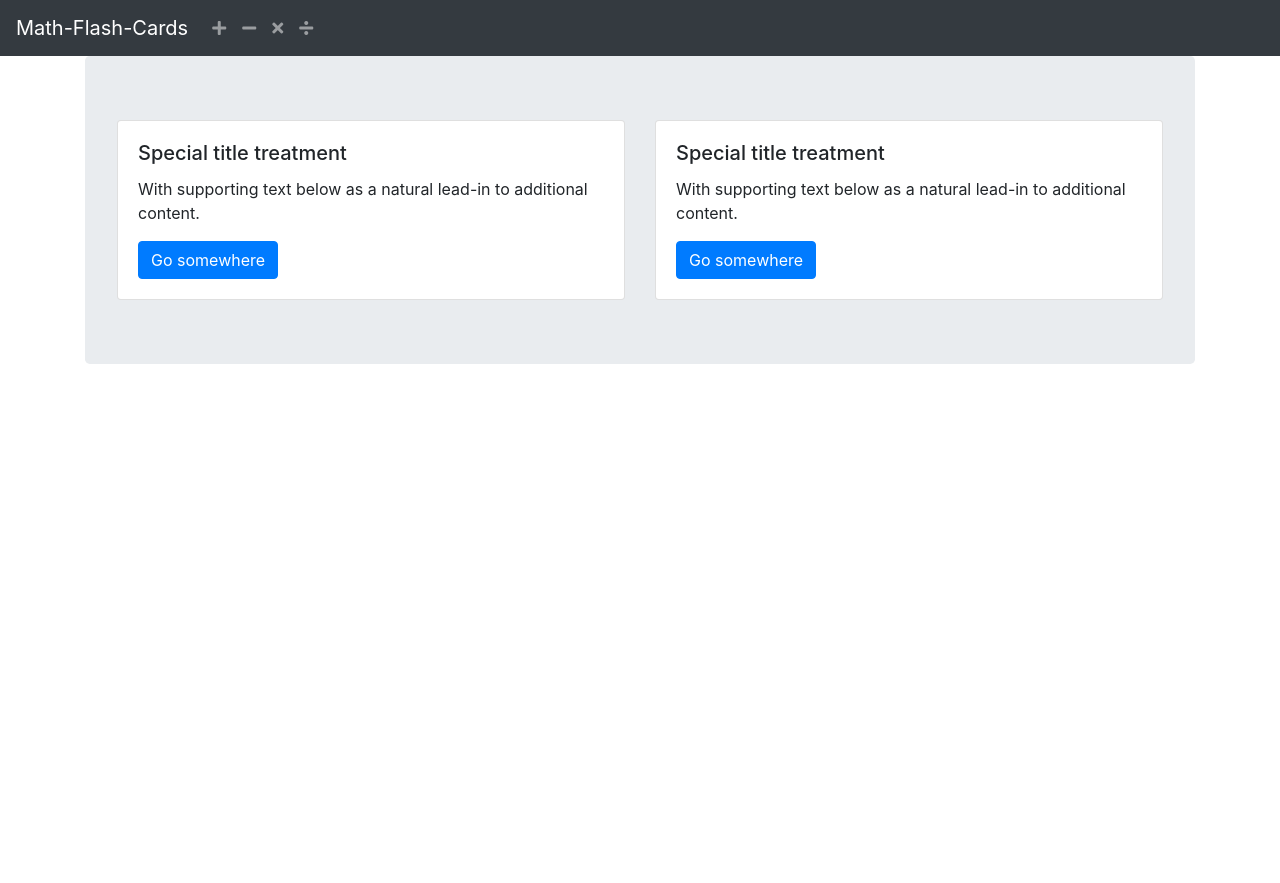
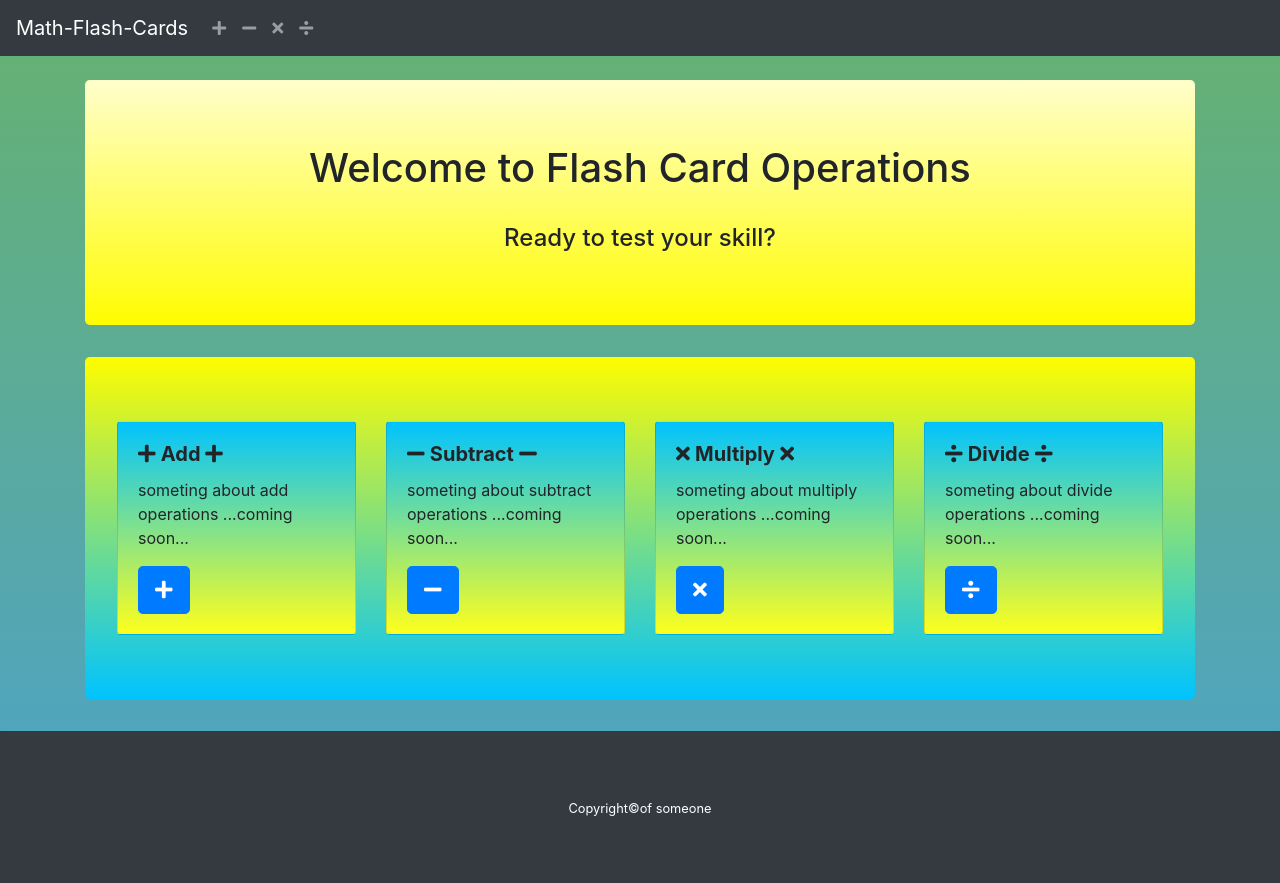
Before and after one commit to GhitaAlexandruIon/flashCard, a Django app: page / in a window 1280 px wide. Before the commit the page ends 364 px from the top, so only its background shows below. Run offline with Django 3.2, Linux system fonts and the light colour scheme; some libraries are stand-ins or nearby versions.

Commit message:
Style for home page

```diff
--- a/static/css/main.css
+++ b/static/css/main.css
@@ -2,6 +2,8 @@ body{
     margin: 0;
     padding: 0;
     box-sizing: border-box;
+    background: linear-gradient(#67B26F, #4ca2cd), no-repeat;
+    background-size: cover;
 }
 .answer-alert{
     margin-top: 10px;
@@ -22,7 +24,7 @@ body{
     background: linear-gradient(135deg, #ffffcc 0%, lightslategrey 25%, #1e539e 25%, lightgreen 50%, #ff3083 75%,black 100%), no-repeat;
 }
 .add-header, .subtract-header, .multiply-header, .divide-header{
-    margin-top: 20px;
+    margin-top: 70px;
     height: 100%;
     width: 100%;
 }
@@ -38,3 +40,24 @@ body{
     size: 10px;
     transition: ease-in-out 1s;
 }
+footer div.jumbotron{
+    margin: 0;
+}
+.main-header {
+    margin-top: 30px;
+    background: linear-gradient(#fffc00, #00c3ff);
+}
+.home-header{
+    background: linear-gradient(#ffffcc, #fffc00);
+}
+.add-title:hover{
+    color: dodgerblue;
+    transform: rotate(1deg) scale(3);
+    transition: ease-in .3s;
+}
+.card{
+    background: linear-gradient(#00c3ff, #ffff1c);
+}
+.answer-form{
+    margin-bottom: 50px;
+}
--- a/templates/base.html
+++ b/templates/base.html
@@ -44,8 +44,10 @@
 
     {% endblock %}
 </div>
-<footer>
-
+<footer class="bg-dark">
+    <div class="jumbotron bg-dark text-center">
+        <small style="color: white">Copyright&#169;of someone</small>
+    </div>
 </footer>
 
 <!-- Optional JavaScript -->
--- a/website/templates/add.html
+++ b/website/templates/add.html
@@ -22,7 +22,7 @@
     </h1>
         </div>
 
-    <form action="{% url 'add' %}" method="POST">
+    <form action="{% url 'add' %}" method="POST" class="answer-form">
         {% csrf_token %}
         <div class="form-group">
             <input type="text" class="form-control" placeholder="Type your answer here" name="answer" aria-label="">
--- a/website/templates/divide.html
+++ b/website/templates/divide.html
@@ -22,7 +22,7 @@
     </h1>
         </div>
 
-    <form action="{% url 'divide' %}" method="POST">
+    <form action="{% url 'divide' %}" method="POST" class="answer-form">
         {% csrf_token %}
         <div class="form-group">
             <input type="text" class="form-control" placeholder="Type your answer here" name="answer">
--- a/website/templates/home.html
+++ b/website/templates/home.html
@@ -1,26 +1,79 @@
 {% extends 'base.html' %}
-
+{% load  static %}
 {% block content %}
-    <div class="jumbotron">
+    <br>
+    <div class="jumbotron home-header text-center">
+        <h1>Welcome to Flash Card Operations</h1>
+        <br>
+        <h4>Ready to test your skill?</h4>
+    </div>
+    <div class="jumbotron main-header">
         <div class="row">
-            <div class="col-sm-6">
+            <div class="col-sm-3">
                 <div class="card">
                     <div class="card-body">
-                        <h5 class="card-title">Special title treatment</h5>
-                        <p class="card-text">With supporting text below as a natural lead-in to additional content.</p>
-                        <a href="#" class="btn btn-primary">Go somewhere</a>
+                        <h5 class="card-title">
+                            <i class="fa fa-plus add"></i>
+                            <strong class="add-title">Add </strong>
+                            <i class="fa fa-plus add"></i>
+                        </h5>
+                        <p class="card-text">someting about add operations
+                        ...coming soon...</p>
+                        <a href="{%url 'add'  %}" class="btn btn-primary btn-lg">
+                            <i class="fa fa-plus add"></i>
+                        </a>
                     </div>
                 </div>
             </div>
-            <div class="col-sm-6">
+            <div class="col-sm-3">
                 <div class="card">
                     <div class="card-body">
-                        <h5 class="card-title">Special title treatment</h5>
-                        <p class="card-text">With supporting text below as a natural lead-in to additional content.</p>
-                        <a href="#" class="btn btn-primary">Go somewhere</a>
+                        <h5 class="card-title">
+                            <i class="fa fa-minus subtract"></i>
+                            <strong class="add-title">Subtract</strong>
+                             <i class="fa fa-minus subtract"></i>
+                        </h5>
+                        <p class="card-text">someting about subtract operations
+                        ...coming soon...</p>
+                        <a href="{%url 'subtract'  %}" class="btn btn-primary btn-lg">
+                             <i class="fa fa-minus subtract"></i>
+                        </a>
+                    </div>
+                </div>
+            </div>
+            <div class="col-sm-3">
+                <div class="card">
+                    <div class="card-body">
+                        <h5 class="card-title">
+                            <i class="fa fa-times multiply"></i>
+                            <strong class="add-title">Multiply</strong>
+                            <i class="fa fa-times multiply"></i>
+                        </h5>
+                        <p class="card-text">someting about multiply operations
+                        ...coming soon...</p>
+                        <a href="{%url 'multiply'  %}" class="btn btn-primary btn-lg">
+                            <i class="fa fa-times multiply"></i>
+                        </a>
+                    </div>
+                </div>
+            </div>
+            <div class="col-sm-3">
+                <div class="card">
+                    <div class="card-body">
+                        <h5 class="card-title">
+                            <i class="fa fa-divide divide"></i>
+                            <strong class="add-title">Divide</strong>
+                            <i class="fa fa-divide divide"></i>
+                        </h5>
+                        <p class="card-text">someting about divide operations
+                        ...coming soon...</p>
+                        <a href="{%url 'divide'  %}" class="btn btn-primary btn-lg">
+                            <i class="fa fa-divide divide"></i>
+                        </a>
                     </div>
                 </div>
             </div>
         </div>
     </div>
+
 {% endblock %}
--- a/website/templates/multiply.html
+++ b/website/templates/multiply.html
@@ -22,7 +22,7 @@
     </h1>
         </div>
 
-    <form action="{% url 'multiply' %}" method="POST">
+    <form action="{% url 'multiply' %}" method="POST" class="answer-form">
         {% csrf_token %}
         <div class="form-group">
             <input type="text" class="form-control" placeholder="Type your answer here" name="answer">
--- a/website/templates/subtract.html
+++ b/website/templates/subtract.html
@@ -24,7 +24,7 @@
     </h1>
         </div>
 
-        <form action="{% url 'subtract' %}" method="POST">
+        <form action="{% url 'subtract' %}" method="POST" class="answer-form">
             {% csrf_token %}
             <div class="form-group">
                 <input type="text" class="form-control" placeholder="Type your answer here" name="answer">
```
